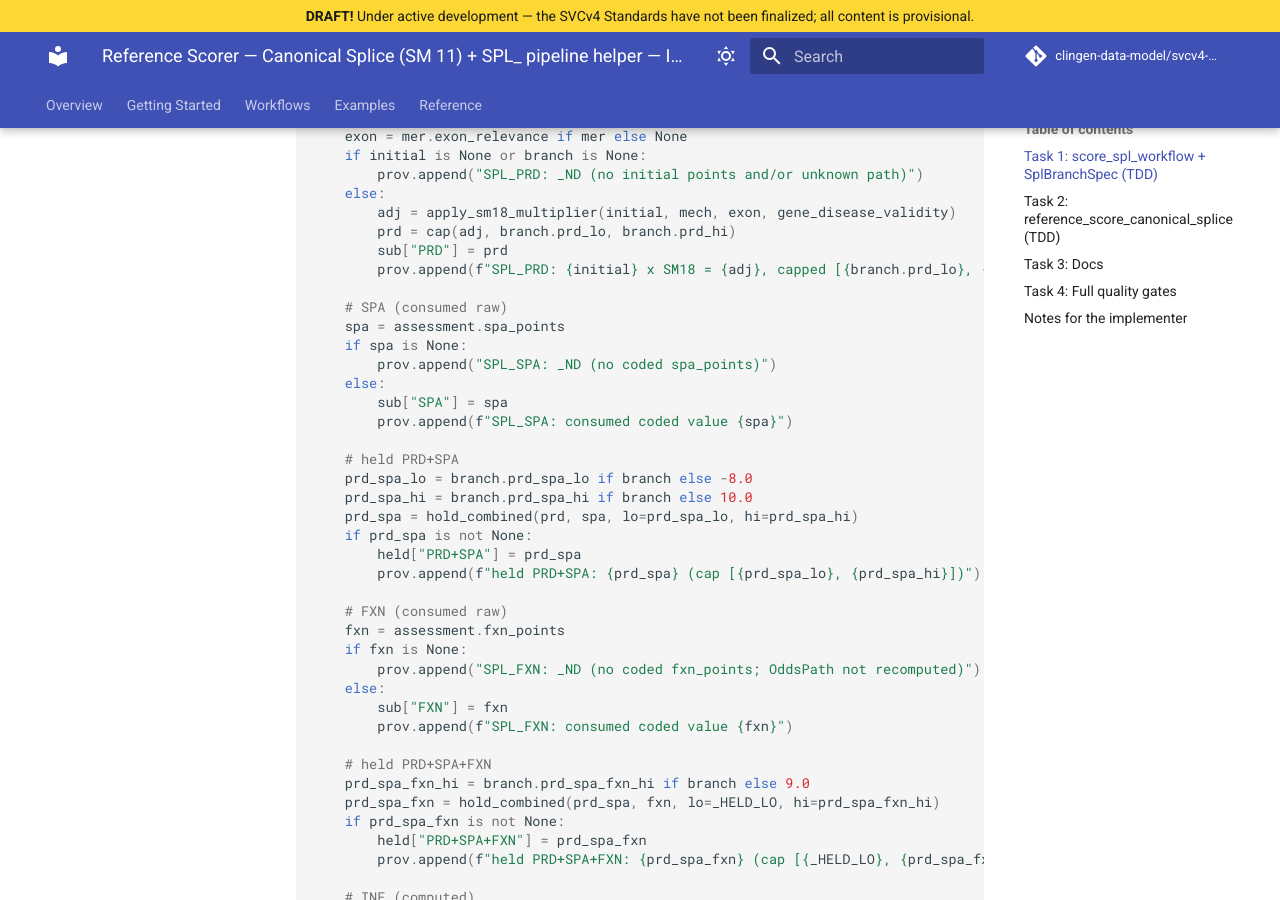
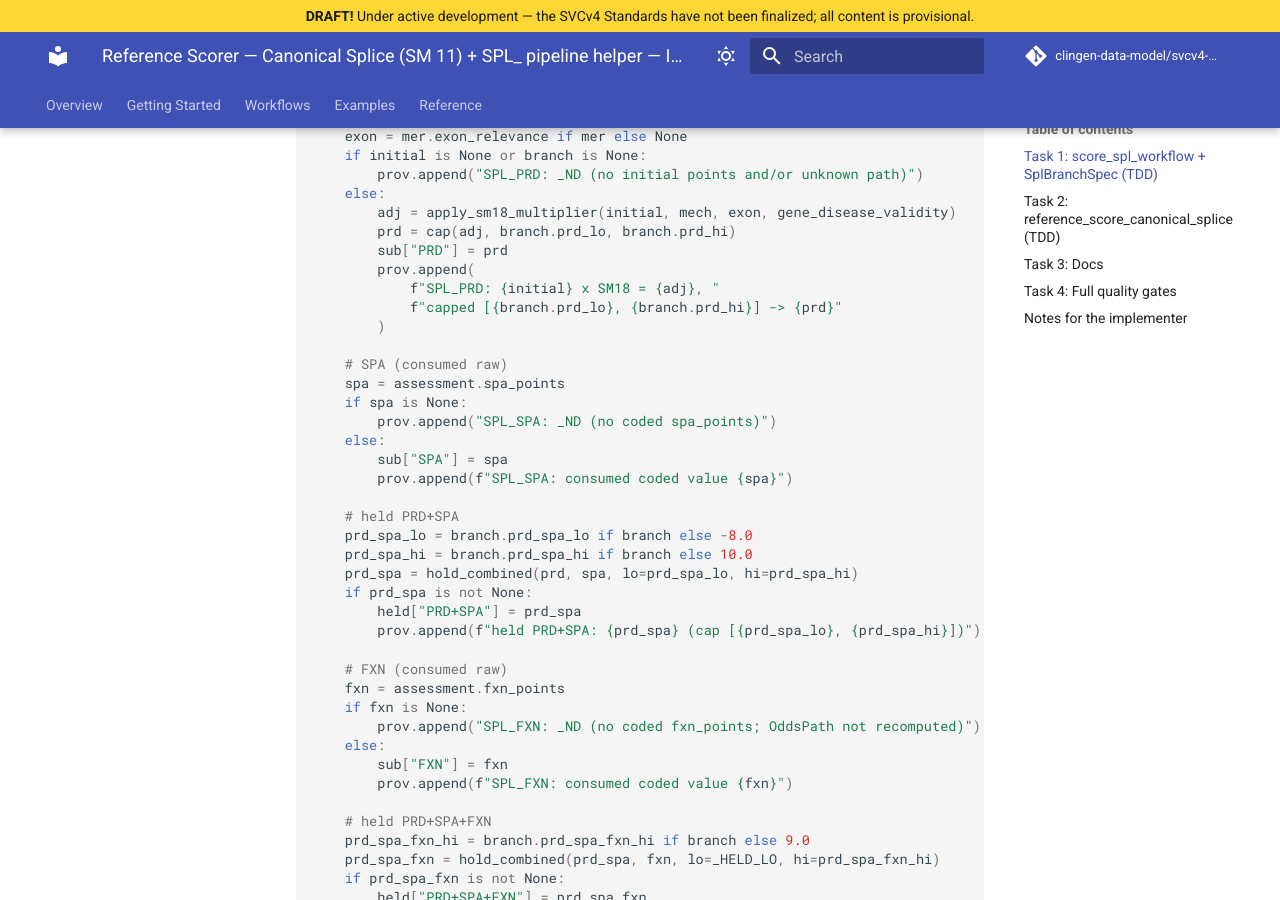
Before and after one commit to clingen-data-model/svcv4-model, an MkDocs documentation site: the page built from docs/superpowers/plans/2026-08-22-scoring-canonical-splice.md, in a window 1280 px wide and 900 px high, scrolled down 3698 px. Built offline with MkDocs 1.6.1 and Material for MkDocs 9.7.7, drawn with Linux system fonts in a browser that asks for light colours; comment, search, counter and statistics services are not loaded.

Commit message:
Wrap PRD provenance f-string in plan (E501)
Co-Authored-By: Claude Opus 4.8 (1M context) <noreply@anthropic.com>

```diff
--- a/docs/superpowers/plans/2026-08-22-scoring-canonical-splice.md
+++ b/docs/superpowers/plans/2026-08-22-scoring-canonical-splice.md
@@ -176,7 +176,10 @@ def score_spl_workflow(
         adj = apply_sm18_multiplier(initial, mech, exon, gene_disease_validity)
         prd = cap(adj, branch.prd_lo, branch.prd_hi)
         sub["PRD"] = prd
-        prov.append(f"SPL_PRD: {initial} x SM18 = {adj}, capped [{branch.prd_lo}, {branch.prd_hi}] -> {prd}")
+        prov.append(
+            f"SPL_PRD: {initial} x SM18 = {adj}, "
+            f"capped [{branch.prd_lo}, {branch.prd_hi}] -> {prd}"
+        )
 
     # SPA (consumed raw)
     spa = assessment.spa_points
```
